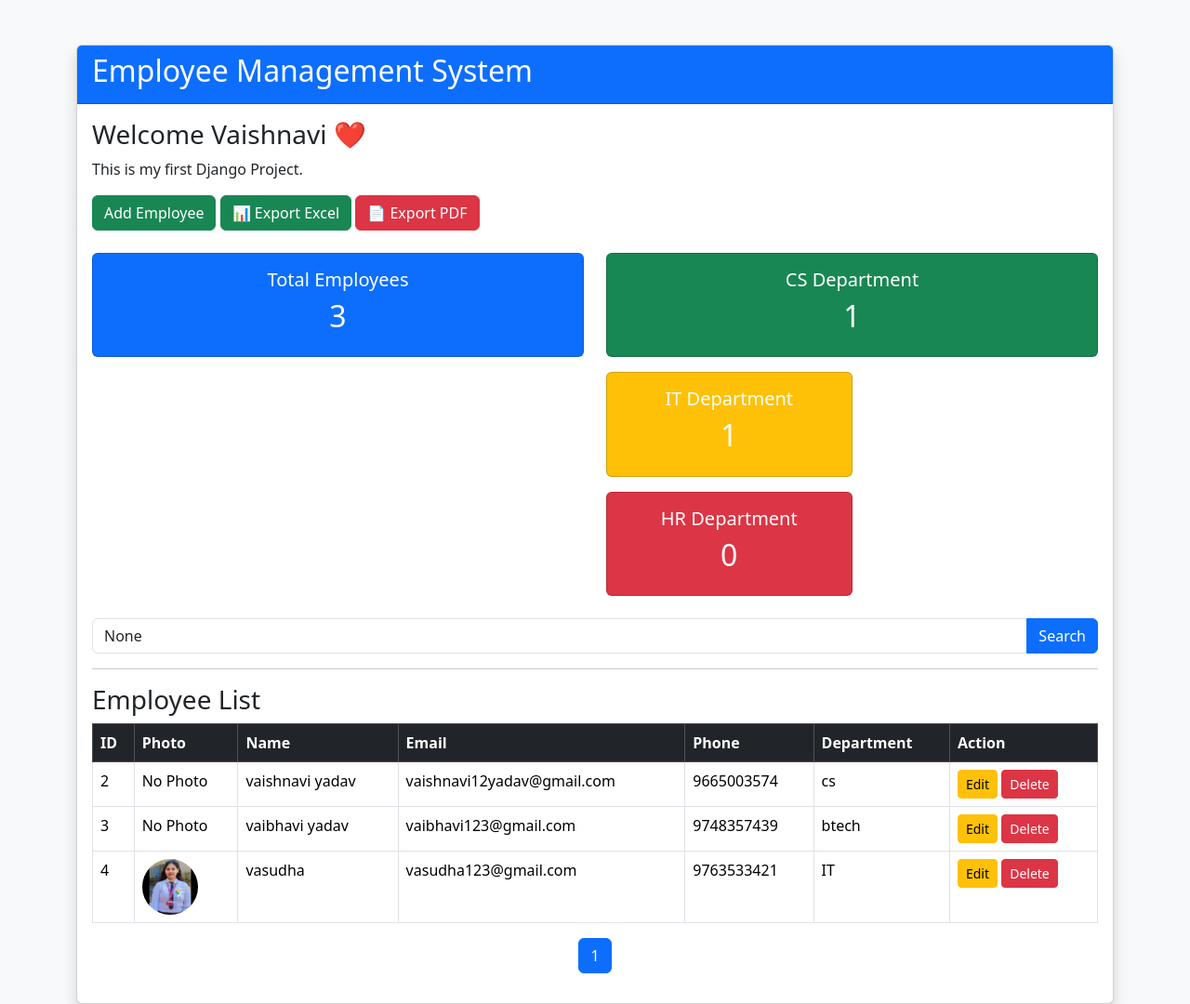
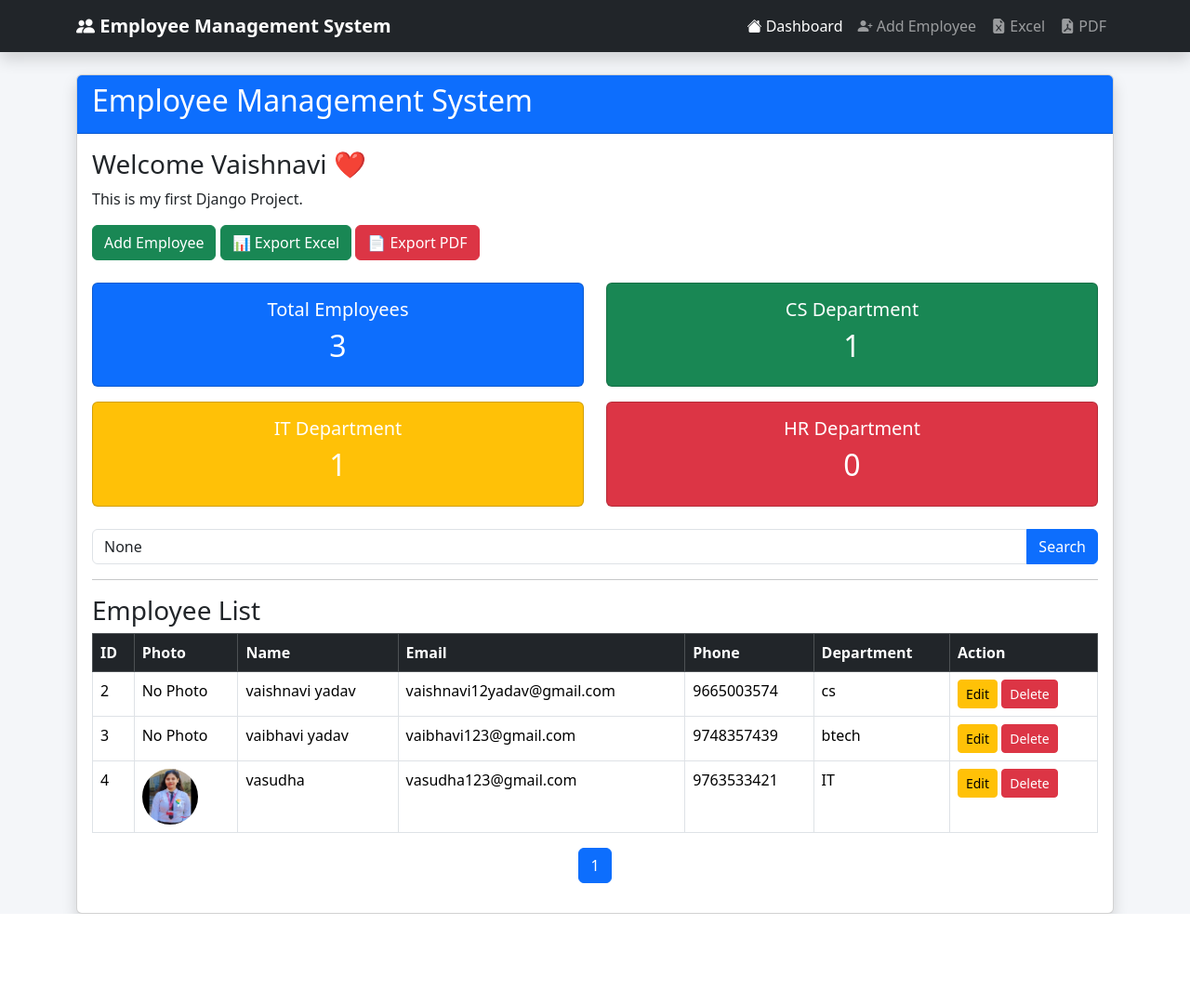
Before and after one commit to vaishu012/employee-management-system, a Django app: page / in a window 1280 px wide. Shown: the whole page at 93% size. After the commit the page ends 983 px from the top, so only its background shows below. Run offline with Django 5.2, Linux system fonts and the light colour scheme; data comes from the database, SQL or seed files in the repository.

Commit message:
Fixed navbar and div structure

```diff
--- a/employees/templates/home.html
+++ b/employees/templates/home.html
@@ -7,11 +7,67 @@
     <title>Employee Management System</title>
 
     <link href="https://cdn.jsdelivr.net/npm/bootstrap@5.3.3/dist/css/bootstrap.min.css" rel="stylesheet">
+    <link rel="stylesheet" href="https://cdn.jsdelivr.net/npm/bootstrap-icons@1.11.3/font/bootstrap-icons.min.css">
 </head>
 
-<body class="bg-light">
+<body style="background:#f4f6f9;">
+<nav class="navbar navbar-expand-lg navbar-dark bg-dark shadow">
+    <div class="container">
 
-<div class="container mt-5">
+        <a class="navbar-brand fw-bold" href="/">
+            <i class="bi bi-people-fill"></i>
+            Employee Management System
+        </a>
+
+        <button class="navbar-toggler"
+                type="button"
+                data-bs-toggle="collapse"
+                data-bs-target="#navbarNav">
+
+            <span class="navbar-toggler-icon"></span>
+
+        </button>
+
+        <div class="collapse navbar-collapse" id="navbarNav">
+
+            <ul class="navbar-nav ms-auto">
+
+                <li class="nav-item">
+                    <a class="nav-link active" href="/">
+                        <i class="bi bi-house-fill"></i>
+                        Dashboard
+                    </a>
+                </li>
+
+                <li class="nav-item">
+                    <a class="nav-link" href="/add/">
+                        <i class="bi bi-person-plus-fill"></i>
+                        Add Employee
+                    </a>
+                </li>
+
+                <li class="nav-item">
+                    <a class="nav-link" href="{% url 'export_excel' %}">
+                        <i class="bi bi-file-earmark-excel-fill"></i>
+                        Excel
+                    </a>
+                </li>
+
+                <li class="nav-item">
+                    <a class="nav-link" href="{% url 'export_pdf' %}">
+                        <i class="bi bi-file-earmark-pdf-fill"></i>
+                        PDF
+                    </a>
+                </li>
+
+            </ul>
+
+        </div>
+
+    </div>
+</nav>
+
+<div class="container mt-4">
 
     <div class="card shadow">
 
@@ -55,7 +111,7 @@
                 <h2>{{ cs_count }}</h2>
             </div>
         </div>
-
+    </div>
     <div class="col-md-6 mt-3">
         <div class="card bg-warning text-white">
             <div class="card-body text-center">
@@ -73,9 +129,7 @@
             </div>
         </div>
     </div>
-    </div>
-
-    </div>
+</div>
 
 
 <form method="GET" action="/">
```
